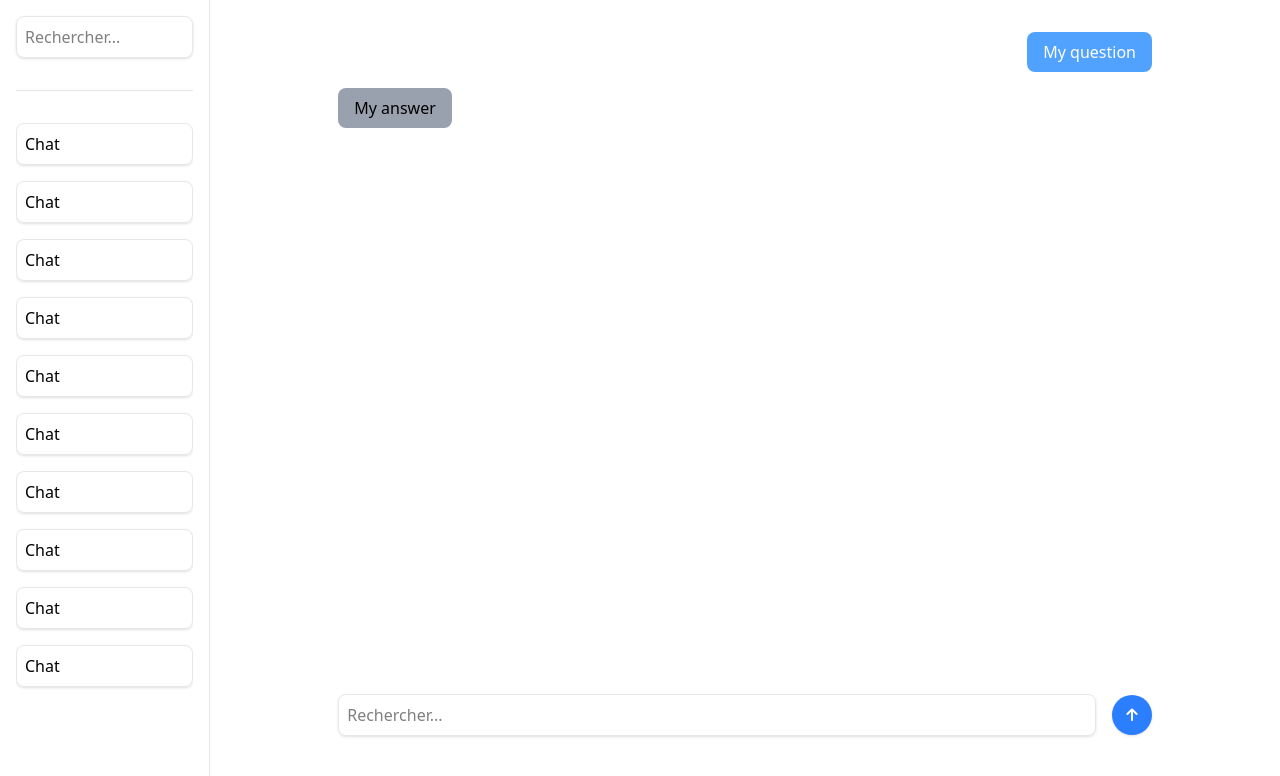
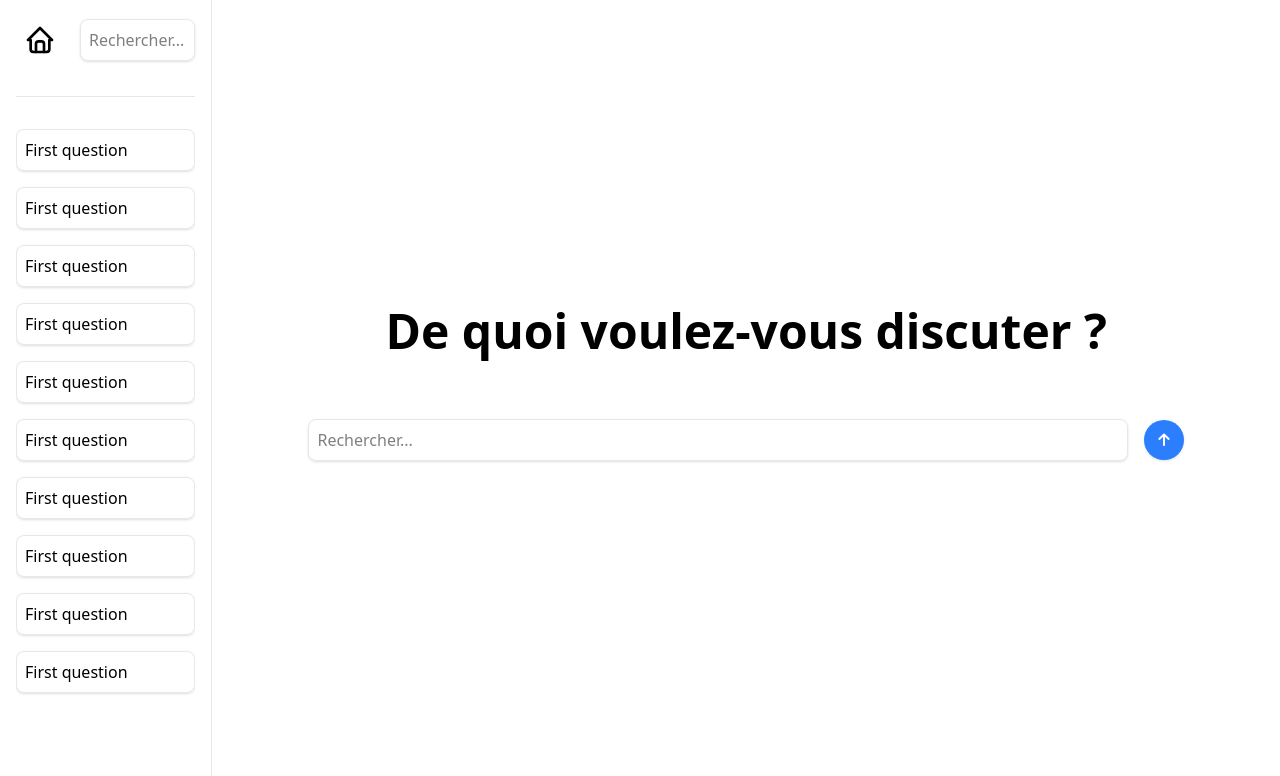
Before and after one commit to LucasMadranges/AI-Chat, a Next.js app in the folder front/: page / in a window 1280 px wide. Shown: the top 776 px of the page. Built offline with nearby package versions, Linux system fonts and the light colour scheme; no server answers.

Commit message:
feat(chat): add navigation and improved chat input functionality
added links for smoother navigation within chat history. integrated input handling and api call to
enhance message submission experience.

```diff
--- /dev/null
+++ b/front/src/app/[chatId]/page.tsx
@@ -0,0 +1,11 @@
+import ChatHistory from '@/components/ChatHistory';
+import Chat from '@/components/Chat';
+
+export default function page() {
+  return (
+    <div className={'h-full flex'}>
+      <ChatHistory />
+      <Chat />
+    </div>
+  );
+}
--- a/front/src/app/page.tsx
+++ b/front/src/app/page.tsx
@@ -1,12 +1,58 @@
+'use client';
 import ChatHistory from '@/components/ChatHistory';
-import Chat from '@/components/Chat';
+import { useState } from 'react';
+import api from '@/libs/api/axiosConfig';
 
 export default function Home() {
+  const [message, setMessage] = useState('');
+
+  async function handleSubmitIA() {
+    const res = await api.post(`/message`, {
+      message,
+    });
+
+    setMessage(res.data);
+  }
+
   return (
     <>
       <div className={'h-full flex'}>
         <ChatHistory />
-        <Chat />
+
+        <div className={'p-24 w-full flex flex-col justify-center self-center'}>
+          <h1 className={'font-semibold text-5xl text-center mb-8'}>
+            De quoi voulez-vous discuter ?
+          </h1>
+          <div className={'relative flex items-center gap-4'}>
+            <input
+              type={'text'}
+              className={'border border-gray-200 rounded-lg p-2 shadow my-8 w-full'}
+              placeholder={'Rechercher...'}
+              value={message}
+              onChange={e => setMessage(e.target.value)}
+              onSubmit={handleSubmitIA}
+            />
+            <button
+              className={
+                'bg-blue-500 rounded-full p-2 hover:bg-blue-600 cursor-pointer transition shadow active:scale-95 active:shadow-none'
+              }
+              onClick={handleSubmitIA}
+              onSubmit={handleSubmitIA}
+            >
+              <svg
+                xmlns="http://www.w3.org/2000/svg"
+                width="1.5em"
+                height="1.5em"
+                viewBox="0 0 24 24"
+              >
+                <path
+                  fill="#fff"
+                  d="m11 8.8l-2.9 2.9q-.275.275-.7.275t-.7-.275t-.275-.7t.275-.7l4.6-4.6q.3-.3.7-.3t.7.3l4.6 4.6q.275.275.275.7t-.275.7t-.7.275t-.7-.275L13 8.8V17q0 .425-.288.713T12 18t-.712-.288T11 17z"
+                />
+              </svg>
+            </button>
+          </div>
+        </div>
       </div>
     </>
   );
--- a/front/src/components/ChatHistory.tsx
+++ b/front/src/components/ChatHistory.tsx
@@ -1,26 +1,46 @@
+import Link from 'next/link';
+
 export default function ChatHistory() {
   const arrayChat = Array.from({ length: 10 }, () => ({
     title: 'First question',
+    chatId: 1,
   }));
 
   return (
     <div className={'w-1/5 border-r border-gray-200 p-4'}>
-      <input
-        type={'text'}
-        className={'border border-gray-200 rounded-lg p-2 shadow mb-8 w-full'}
-        placeholder={'Rechercher...'}
-      />
+      <div className={'flex items-center gap-4 mb-8'}>
+        <Link href={'/'} className={'cursor-pointer hover:bg-gray-100 transition p-2 rounded-full'}>
+          <svg xmlns="http://www.w3.org/2000/svg" width="2em" height="2em" viewBox="0 0 24 24">
+            <g
+              fill="none"
+              stroke="#000000"
+              strokeLinecap="round"
+              strokeLinejoin="round"
+              strokeWidth="2"
+            >
+              <path d="M5 12H3l9-9l9 9h-2M5 12v7a2 2 0 0 0 2 2h10a2 2 0 0 0 2-2v-7" />
+              <path d="M9 21v-6a2 2 0 0 1 2-2h2a2 2 0 0 1 2 2v6" />
+            </g>
+          </svg>
+        </Link>
+        <input
+          type={'text'}
+          className={'border border-gray-200 rounded-lg p-2 shadow w-full'}
+          placeholder={'Rechercher...'}
+        />
+      </div>
       <hr className={'mb-8 border-gray-200'} />
       <div className={'flex flex-col gap-4 overflow-auto h-[calc(100svh-150px)]'}>
         {arrayChat.map((item, index) => (
-          <div
+          <Link
+            href={String(item.chatId)}
             key={index}
             className={
               'cursor-pointer border border-gray-200 rounded-lg p-2 shadow transition hover:bg-gray-50 active:scale-y-95 active:shadow-none'
             }
           >
-            Chat
-          </div>
+            {item.title}
+          </Link>
         ))}
       </div>
     </div>
```
